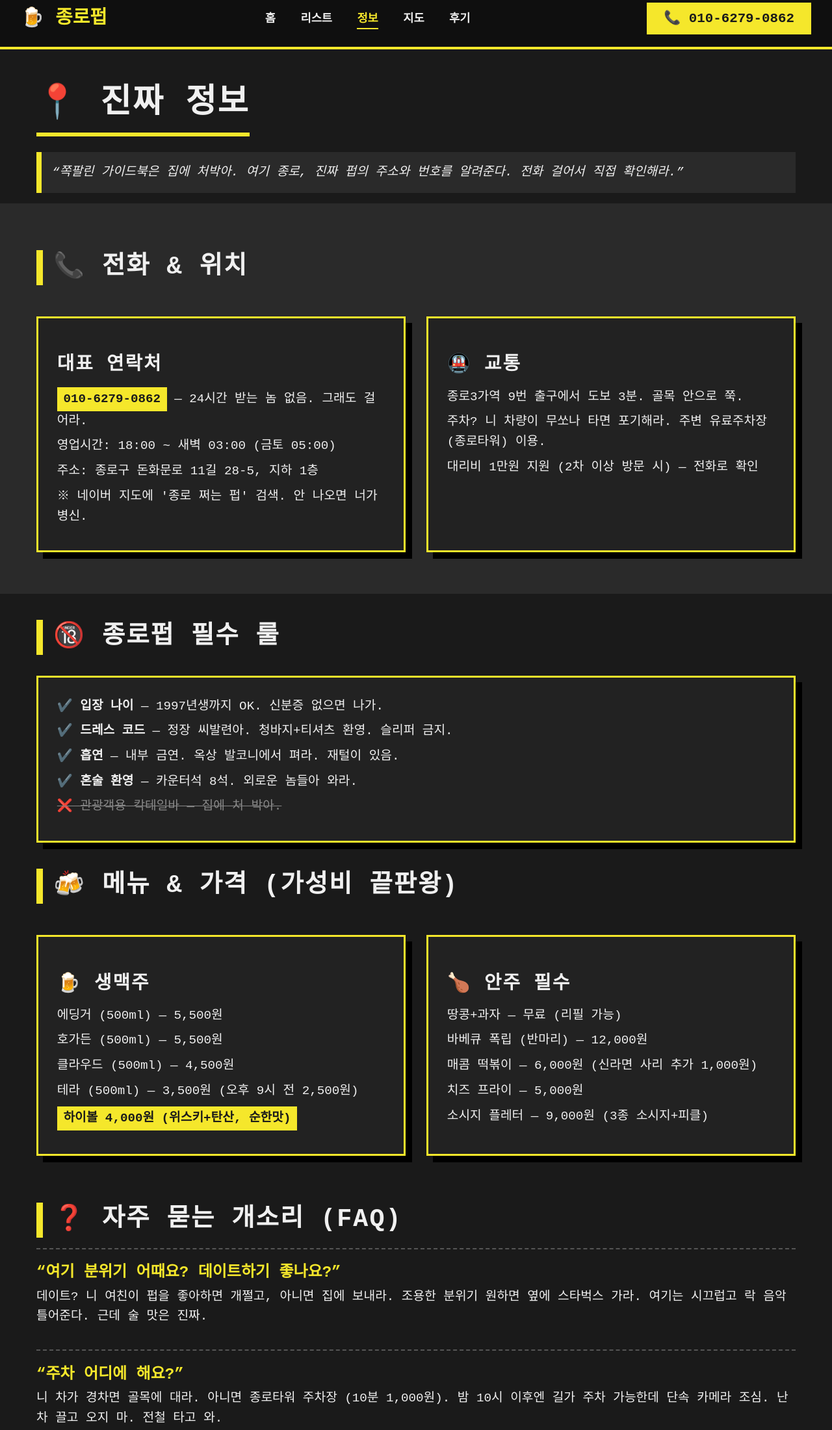
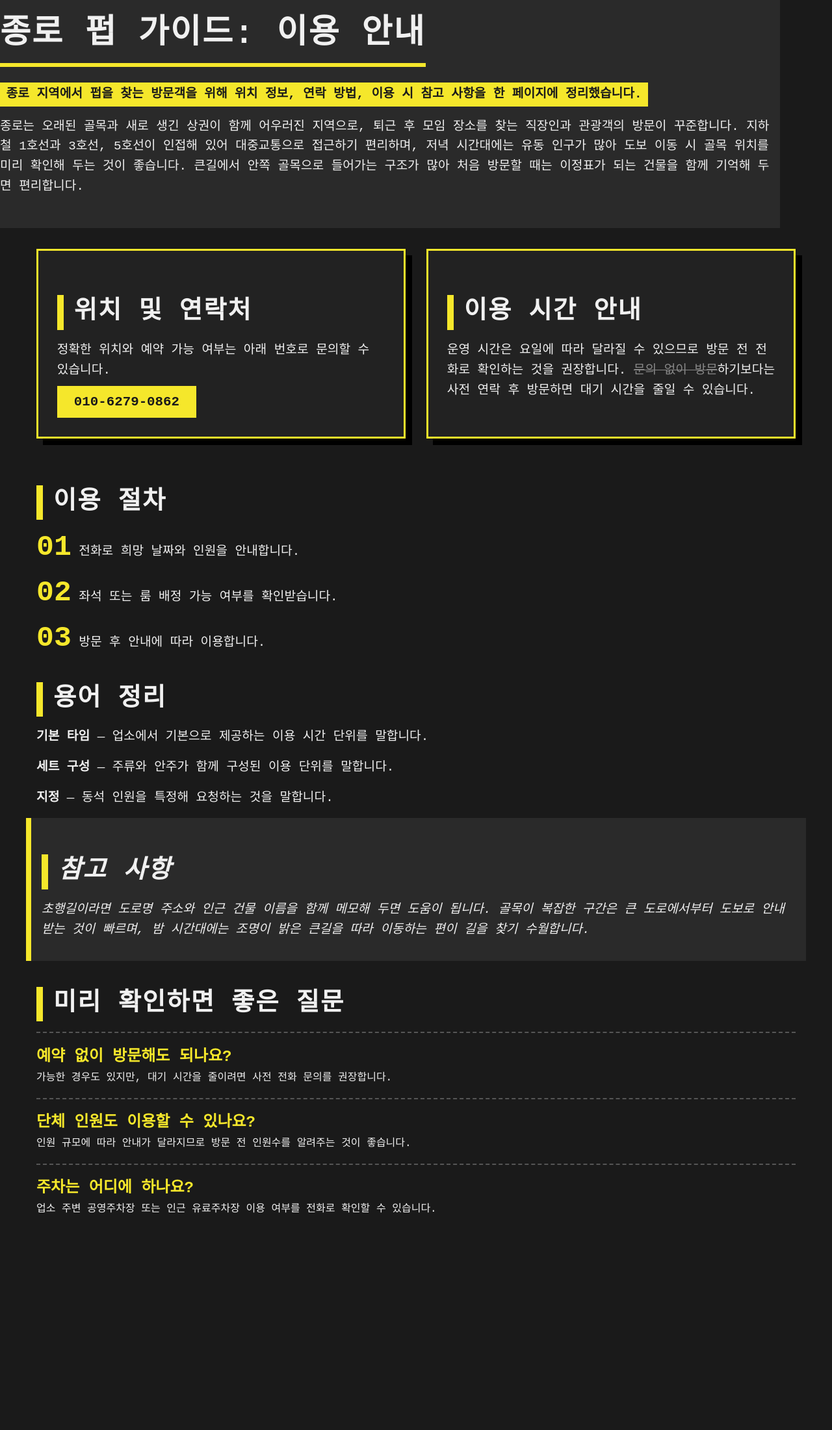
Before and after one commit to sarakinhceo-gif/bp-kr-pbn-sr-025, a plain HTML site: page about.html in a window 1280 px wide. Shown: the part 15-2216 px from the top of the page at 65% size. After the commit the page ends 1939 px from the top, so only its background shows below. Drawn offline with Linux system fonts and the light colour scheme.

Commit message:
deploy: garbage-free snapshot 2026-07-28T07:35:57.000Z

```diff
--- a/about.html
+++ b/about.html
@@ -250,111 +250,62 @@
     </style>
 </head>
 <body>
-    <nav>
-        <div style="font-size: 1.8rem; font-weight: bold; color: #f5e72b;">🍺 종로펍</div>
-        <button class="hamburger-menu" onclick="document.querySelector('.nav-links').classList.toggle('open')">☰</button>
-        <div class="nav-links">
-            <a href="/">홈</a>
-            <a href="/list">리스트</a>
-            <a href="/info" class="active">정보</a>
-            <a href="/map">지도</a>
-            <a href="/review">후기</a>
-        </div>
-        <a href="tel:010-6279-0862" class="tel-link">📞 010-6279-0862</a>
-    </nav>
 
-    <main class="container">
-        <section style="margin: 3rem 0 1rem;">
-            <h1>📍 진짜 정보</h1>
-            <p class="bro-voice">“쪽팔린 가이드북은 집에 처박아. 여기 종로, 진짜 펍의 주소와 번호를 알려준다. 전화 걸어서 직접 확인해라.”</p>
+<main>
+  <section class="container full-bleed">
+    <h1>종로 펍 가이드: 이용 안내</h1>
+    <p class="highlight">종로 지역에서 펍을 찾는 방문객을 위해 위치 정보, 연락 방법, 이용 시 참고 사항을 한 페이지에 정리했습니다.</p>
+    <p>종로는 오래된 골목과 새로 생긴 상권이 함께 어우러진 지역으로, 퇴근 후 모임 장소를 찾는 직장인과 관광객의 방문이 꾸준합니다. 지하철 1호선과 3호선, 5호선이 인접해 있어 대중교통으로 접근하기 편리하며, 저녁 시간대에는 유동 인구가 많아 도보 이동 시 골목 위치를 미리 확인해 두는 것이 좋습니다. 큰길에서 안쪽 골목으로 들어가는 구조가 많아 처음 방문할 때는 이정표가 되는 건물을 함께 기억해 두면 편리합니다.</p>
   </section>
 
-        <section class="full-bleed">
-            <div class="container">
-                <h2>📞 전화 & 위치</h2>
-                <div class="grid-2">
+  <section class="container grid-2">
     <div class="info-card">
-                        <h3>대표 연락처</h3>
-                        <p><span class="highlight">010-6279-0862</span> — 24시간 받는 놈 없음. 그래도 걸어라.</p>
-                        <p>영업시간: 18:00 ~ 새벽 03:00 (금토 05:00)</p>
-                        <p>주소: 종로구 돈화문로 11길 28-5, 지하 1층</p>
-                        <p>※ 네이버 지도에 '종로 쩌는 펍' 검색. 안 나오면 너가 병신.</p>
+      <h2>위치 및 연락처</h2>
+      <p>정확한 위치와 예약 가능 여부는 아래 번호로 문의할 수 있습니다.</p>
+      <a class="tel-link" href="tel:010-6279-0862">010-6279-0862</a>
     </div>
     <div class="info-card">
-                        <h3>🚇 교통</h3>
-                        <p>종로3가역 9번 출구에서 도보 3분. 골목 안으로 쭉.</p>
-                        <p>주차? 니 차량이 무쏘나 타면 포기해라. 주변 유료주차장 (종로타워) 이용.</p>
-                        <p>대리비 1만원 지원 (2차 이상 방문 시) — 전화로 확인</p>
-                    </div>
-                </div>
+      <h2>이용 시간 안내</h2>
+      <p>운영 시간은 요일에 따라 달라질 수 있으므로 방문 전 전화로 확인하는 것을 권장합니다. <span class="strike">문의 없이 방문</span>하기보다는 사전 연락 후 방문하면 대기 시간을 줄일 수 있습니다.</p>
     </div>
   </section>
 
-        <section style="margin-top: 2rem;">
-            <h2>🔞 종로펍 필수 룰</h2>
-            <div class="info-card">
-                <p>✔️ <strong>입장 나이</strong> — 1997년생까지 OK. 신분증 없으면 나가.</p>
-                <p>✔️ <strong>드레스 코드</strong> — 정장 씨발련아. 청바지+티셔츠 환영. 슬리퍼 금지.</p>
-                <p>✔️ <strong>흡연</strong> — 내부 금연. 옥상 발코니에서 펴라. 재털이 있음.</p>
-                <p>✔️ <strong>혼술 환영</strong> — 카운터석 8석. 외로운 놈들아 와라.</p>
-                <p class="strike">❌ 관광객용 칵테일바 — 집에 처 박아.</p>
+  <section class="container">
+    <h2>이용 절차</h2>
+    <p><span class="big-number">01</span> 전화로 희망 날짜와 인원을 안내합니다.</p>
+    <p><span class="big-number">02</span> 좌석 또는 룸 배정 가능 여부를 확인받습니다.</p>
+    <p><span class="big-number">03</span> 방문 후 안내에 따라 이용합니다.</p>
+  </section>
+
+  <section class="container">
+    <h2>용어 정리</h2>
+    <p><strong>기본 타임</strong> — 업소에서 기본으로 제공하는 이용 시간 단위를 말합니다.</p>
+    <p><strong>세트 구성</strong> — 주류와 안주가 함께 구성된 이용 단위를 말합니다.</p>
+    <p><strong>지정</strong> — 동석 인원을 특정해 요청하는 것을 말합니다.</p>
+  </section>
+
+  <section class="container bro-voice">
+    <h2>참고 사항</h2>
+    <p>초행길이라면 도로명 주소와 인근 건물 이름을 함께 메모해 두면 도움이 됩니다. 골목이 복잡한 구간은 큰 도로에서부터 도보로 안내받는 것이 빠르며, 밤 시간대에는 조명이 밝은 큰길을 따라 이동하는 편이 길을 찾기 수월합니다.</p>
+  </section>
+
+  <section class="container">
+    <h2>미리 확인하면 좋은 질문</h2>
+    <div class="faq-item open">
+      <div class="faq-q">예약 없이 방문해도 되나요?</div>
+      <div>가능한 경우도 있지만, 대기 시간을 줄이려면 사전 전화 문의를 권장합니다.</div>
+    </div>
+    <div class="faq-item">
+      <div class="faq-q">단체 인원도 이용할 수 있나요?</div>
+      <div>인원 규모에 따라 안내가 달라지므로 방문 전 인원수를 알려주는 것이 좋습니다.</div>
+    </div>
+    <div class="faq-item">
+      <div class="faq-q">주차는 어디에 하나요?</div>
+      <div>업소 주변 공영주차장 또는 인근 유료주차장 이용 여부를 전화로 확인할 수 있습니다.</div>
     </div>
   </section>
+</main>
 
-        <section>
-            <h2>🍻 메뉴 & 가격 (가성비 끝판왕)</h2>
-            <div class="grid-2">
-                <div class="info-card">
-                    <h3>🍺 생맥주</h3>
-                    <p>에딩거 (500ml) — 5,500원</p>
-                    <p>호가든 (500ml) — 5,500원</p>
-                    <p>클라우드 (500ml) — 4,500원</p>
-                    <p>테라 (500ml) — 3,500원 (오후 9시 전 2,500원)</p>
-                    <p class="highlight">하이볼 4,000원 (위스키+탄산, 순한맛)</p>
-                </div>
-                <div class="info-card">
-                    <h3>🍗 안주 필수</h3>
-                    <p>땅콩+과자 — 무료 (리필 가능)</p>
-                    <p>바베큐 폭립 (반마리) — 12,000원</p>
-                    <p>매콤 떡볶이 — 6,000원 (신라면 사리 추가 1,000원)</p>
-                    <p>치즈 프라이 — 5,000원</p>
-                    <p>소시지 플레터 — 9,000원 (3종 소시지+피클)</p>
-                </div>
-            </div>
-        </section>
 
-        <section>
-            <h2>❓ 자주 묻는 개소리 (FAQ)</h2>
-            <div class="faq-item">
-                <div class="faq-q">“여기 분위기 어때요? 데이트하기 좋나요?”</div>
-                <p>데이트? 니 여친이 펍을 좋아하면 개쩔고, 아니면 집에 보내라. 조용한 분위기 원하면 옆에 스타벅스 가라. 여기는 시끄럽고 락 음악 틀어준다. 근데 술 맛은 진짜.</p>
-            </div>
-            <div class="faq-item">
-                <div class="faq-q">“주차 어디에 해요?”</div>
-                <p>니 차가 경차면 골목에 대라. 아니면 종로타워 주차장 (10분 1,000원). 밤 10시 이후엔 길가 주차 가능한데 단속 카메라 조심. 난 차 끌고 오지 마. 전철 타고 와.</p>
-            </div>
-            <div class="faq-item">
-                <div class="faq-q">“예약 가능해요?”</div>
-                <p>예약? 전화 010-6279-0862. 문자는 씹는다. 4인 이상만 예약 받고, 나머지는 워크인. 금요일 저녁은 7시 전에 와야 자리 있다. 안 오면 니 손해.</p>
-            </div>
-            <div class="faq-item">
-                <div class="faq-q">“여기 펍 맞아? 클럽 아니지?”</div>
-                <p>클럽? 여기는 펍이다. 댄스 플로어 없음. 대신 테이블에서 떠들고 술 퍼마시는 놈들 천지. 손님이 클럽으로 만들면 어쩔 수 없지만 기본은 펍. 조용히 술 마시고 싶으면 집에 가.</p>
-            </div>
-        </section>
-
-        <hr>
-
-        <section>
-            <h2>🗺️ 지역 시그널 — 종로 3가</h2>
-            <div class="info-card" style="display: flex; flex-wrap: wrap; gap: 1.5rem; align-items: center;">
-                <div style="flex:2; min-width: 240px;">
-                    <p><span class="big-number">010-6279-0862</span> — 전화하면 형이 받는다.</p>
-                    <p>종로3가역 9번 출구 → 골목으로 50m → 빨간 간판 '종로펍'</p>
-                    <p>주변에 맛집: <span class="highlight">돈까스 클럽</span> (200m) / <span class="highlight">종로 추어탕</span> (300m) — 술 깨기 좋음</p>
-                    <p>펍 옆에 편의점 있음. 담배, 아이스크림, 술 더 사서 들어와도 OK. 단, 자리에서 시킨 술도 먹어야 함.</p>
-                </div>
-                <div style="flex:1; background: #2a2a2a; padding: 1rem; text-align: center; border: 2px solid #f5e72b;">
-                    <p style="font-size: 1.8rem;">🚶 <strong>도보 3분</strong></p
 </body>
 </html>
```
Lines whose indentation alone changed are shown as unchanged.
